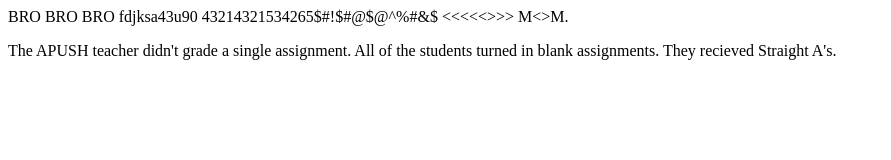
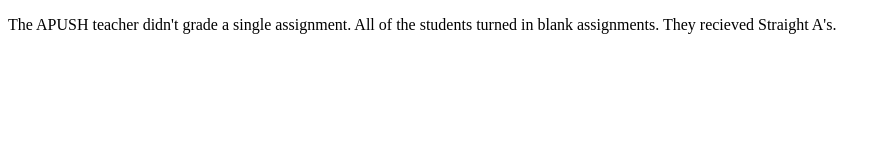
Before and after one commit to jordanhershberg/Git-Commit, a plain HTML site: page index.html in a window 1280 px wide. Shown: the whole page, without its empty margins (0-891 px from the left). Drawn offline with Linux system fonts and the light colour scheme.

Commit message:
fixed code

```diff
--- a/index.html
+++ b/index.html
@@ -1,8 +1,10 @@
 <!DOCTYPE html>
 <html>
-BRO BRO BRO fdjksa43u90
-43214321534265$#!$#@$@^%#&$
-<<<<<bodkl><>>> M<>M.  <body>
+  <head>
+      <title>Title Goes Here</title>
+      <link rel="stylesheet" type="text/css" href="style.css">
+  </head>
+  <body>
      <p>The APUSH teacher didn't grade a single assignment. All of the students turned in blank assignments. They recieved Straight A's.</p>
   </body>
 </html>
```
